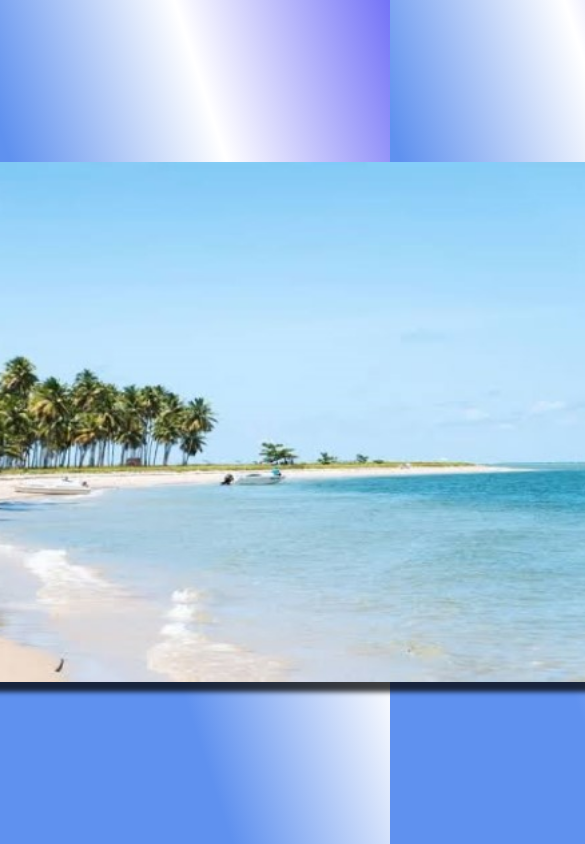
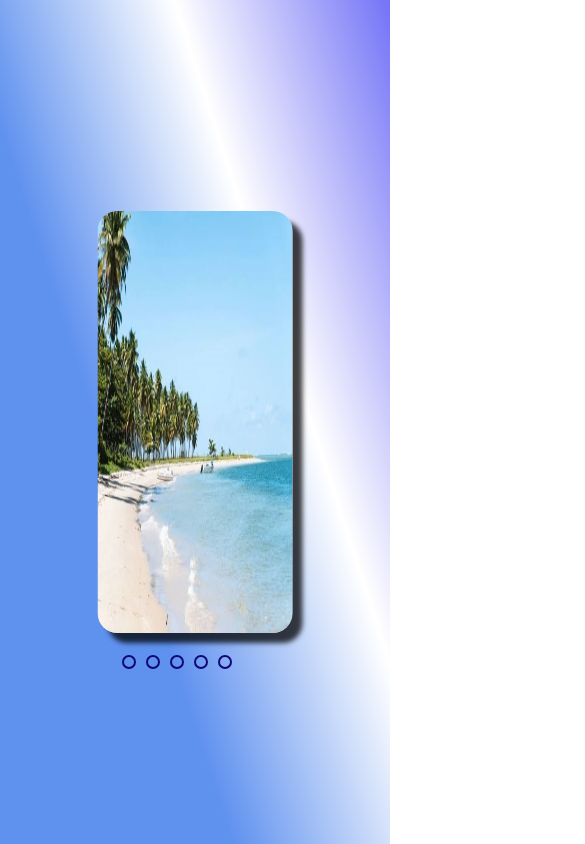
Before and after one commit to Raizaramalho/Slider, a plain HTML site: page index.html in a window 390 px wide. Shown: the top 844 px of the page, 585 px wide, since content can reach past the window. Drawn offline with Linux system fonts and the light colour scheme.

Commit message:
Update slide.css
colocando o slide responsivo,

```diff
--- a/slide.css
+++ b/slide.css
@@ -1,3 +1,6 @@
+
+
+
 /* ESTILO DA PAGINA*/
 .body{
     margin: 0;
@@ -6,11 +9,12 @@
     height: 100vh;
     width: 100vw;
     background: linear-gradient(72deg,#5f91ef 35%, #fff, #7373f7);
+
 }
 /*CONTEUDO DA PAGINA*/
 .content{
-    height: 520px;
-    width: 935px;
+    height: 50%;
+    width: 50%;
     border-radius: 20px;
     overflow: hidden;
     position: absolute;
@@ -28,16 +32,17 @@
 /*NAVEGAÇÃO DOS SLIDES*/
 .navigation{
     position: absolute;
-    bottom: 70px;
-    left: 850px;
+    left: 30%;
+    top: 77%;
     display: flex;
+
 }
 
 .bar{
-    width: 15px;
-    height: 15px;
-    border: 2px solid #5e56ed;
-    margin: 6px;
+    width: 10px;
+    height: 10px;
+    border: 2px solid #0e087a;
+    margin: 5px;
     border-radius: 15px;
     cursor: pointer;
     transform: .5s ease;
@@ -62,6 +67,7 @@
 .slide{
     width: 20%;
     transition: .2s;
+
 }
 
 #slide1:checked ~ .s1{
```
